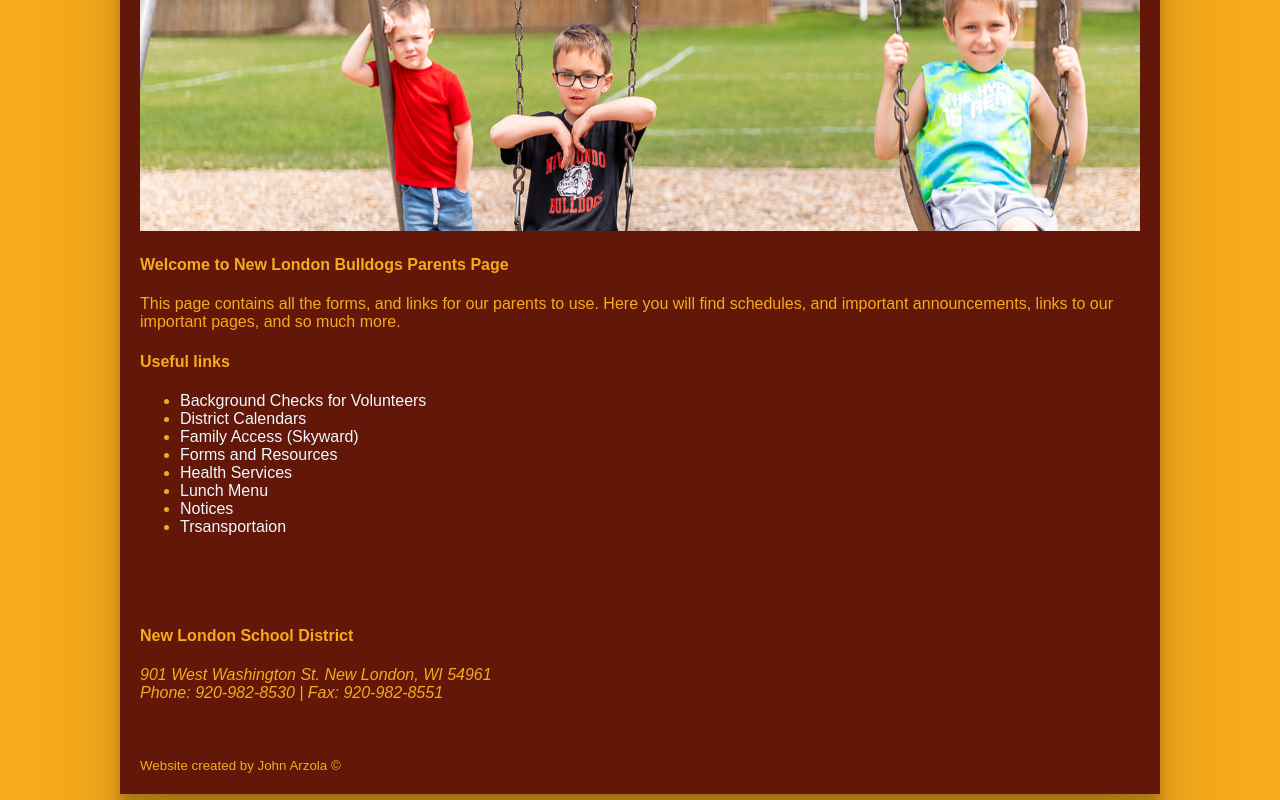
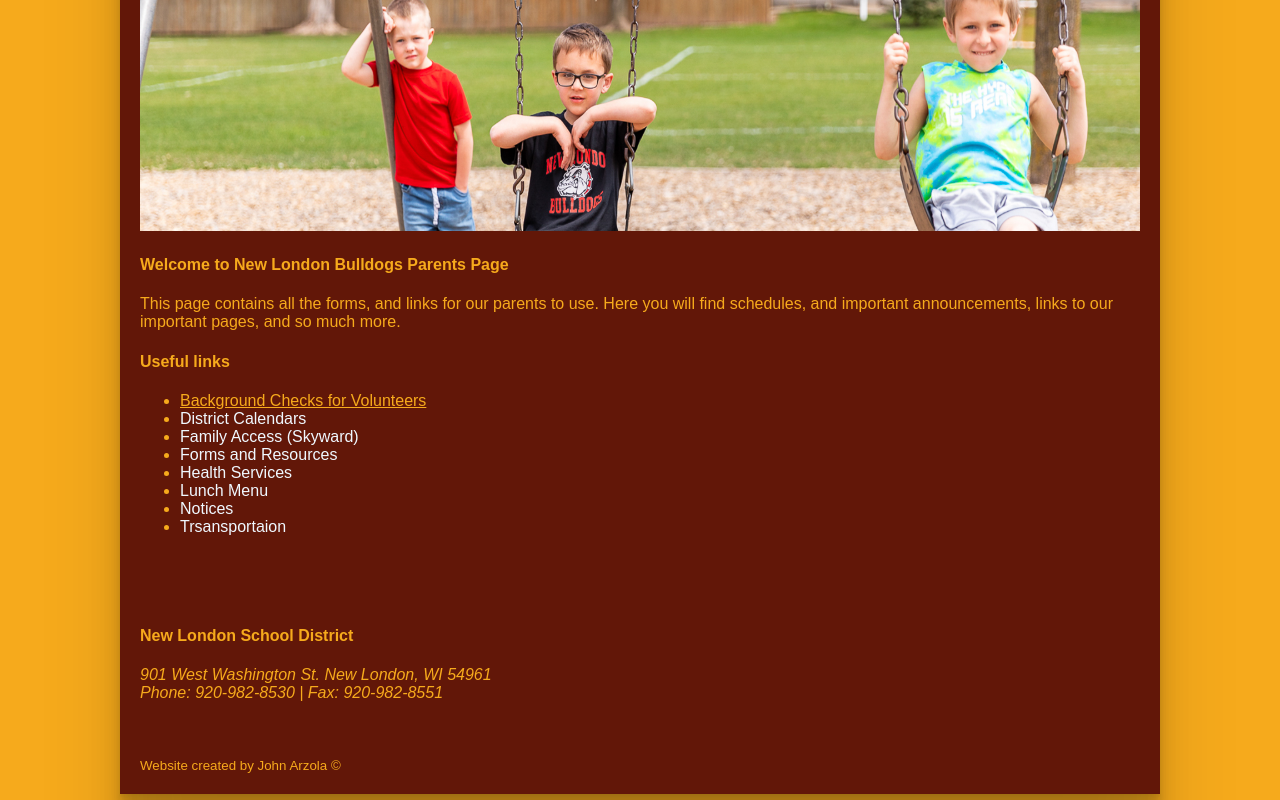
Before and after one commit to johnarzola26/Assignment-9-1, a plain HTML site: page Assignment 9-1/parents.html in a window 1280 px wide. In both pictures the pointer is over the link "Background Checks for Volunteers". Shown: the part 409-1209 px from the top of the page. Drawn offline with Linux system fonts and the light colour scheme.

Commit message:
Added text decoration

```diff
--- a/Assignment 9-1/style.css
+++ b/Assignment 9-1/style.css
@@ -39,6 +39,15 @@ body{
     text-decoration: none;
 }
 
+.LinksParents:hover, .LinksStudents:hover{
+    color: #F6AA1C;
+    text-decoration: underline;
+}
+
+.LinksParents:visited, .LinksStudents:visited{
+    color: #621708;
+}
+
 
 .navLinks{
     color: aliceblue;
@@ -51,4 +60,5 @@ body{
 
 .navLinks:hover{
     color: #F6AA1C;
+    text-decoration: underline;
 }
```
